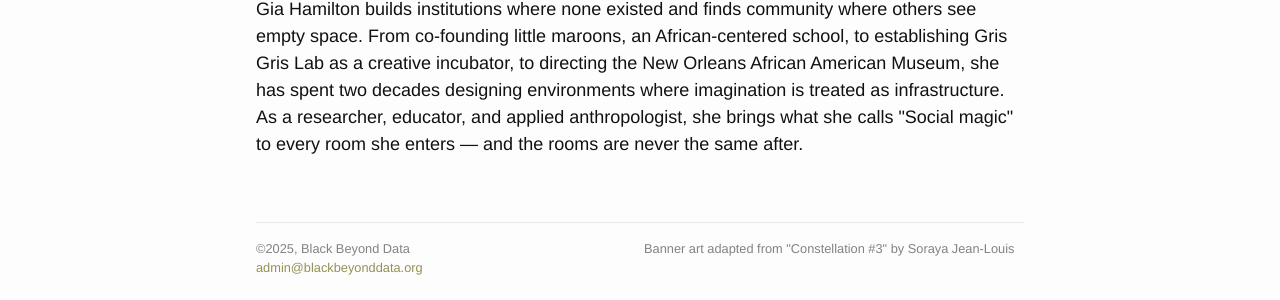
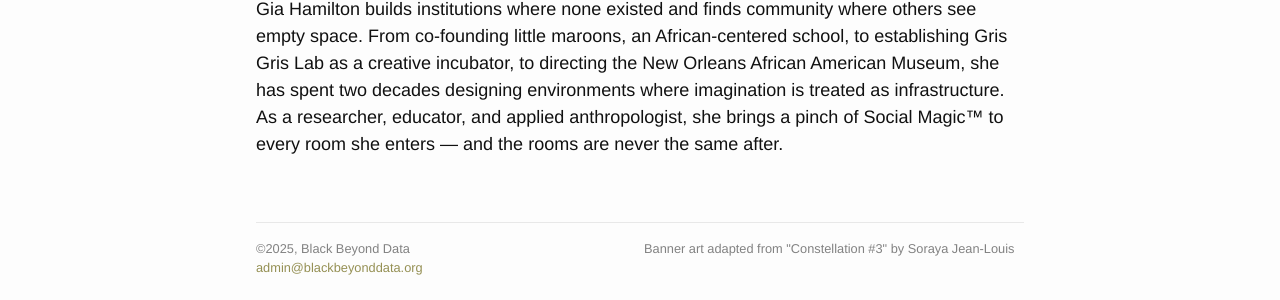
Before and after one commit to elotroalex/wobd-amistad, a Jekyll site: the page built from keynotes.md, in a window 1280 px wide and 900 px high, scrolled down 3306 px. Shown: the part 426-726 px from the top of the window. Built offline with Jekyll 4.4.1, drawn with Linux system fonts in a browser that asks for light colours.

Commit message:
social magic tm

```diff
--- a/keynotes.md
+++ b/keynotes.md
@@ -22,7 +22,7 @@ title: Keynotes
     <h2 class="speaker-name">Gia Hamilton</h2>
     <p class="speaker-role">Applied Anthropologist &nbsp;·&nbsp; Co-Founder, Little Maroons &nbsp;·&nbsp; Director, New Orleans African American Museum</p>
     <img src="{{site.baseurl}}/images/keynotes/gia-hamilton.png" class="speaker-portrait" />
-    <p>Gia Hamilton builds institutions where none existed and finds community where others see empty space. From co-founding little maroons, an African-centered school, to establishing Gris Gris Lab as a creative incubator, to directing the New Orleans African American Museum, she has spent two decades designing environments where imagination is treated as infrastructure. As a researcher, educator, and applied anthropologist, she brings what she calls "Social magic" to every room she enters — and the rooms are never the same after.</p>
+    <p>Gia Hamilton builds institutions where none existed and finds community where others see empty space. From co-founding little maroons, an African-centered school, to establishing Gris Gris Lab as a creative incubator, to directing the New Orleans African American Museum, she has spent two decades designing environments where imagination is treated as infrastructure. As a researcher, educator, and applied anthropologist, she brings a pinch of Social Magic™ to every room she enters — and the rooms are never the same after.</p>
   </div>
 
 </div>
```
